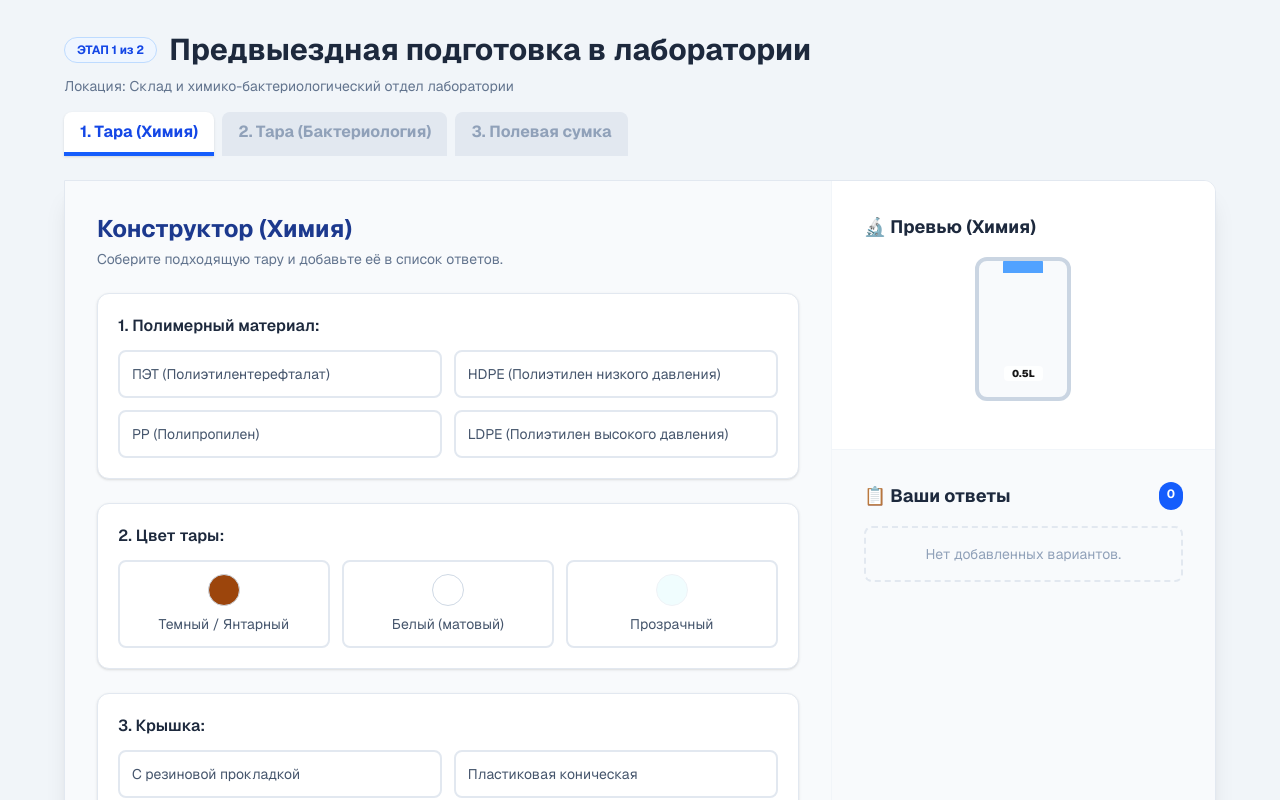
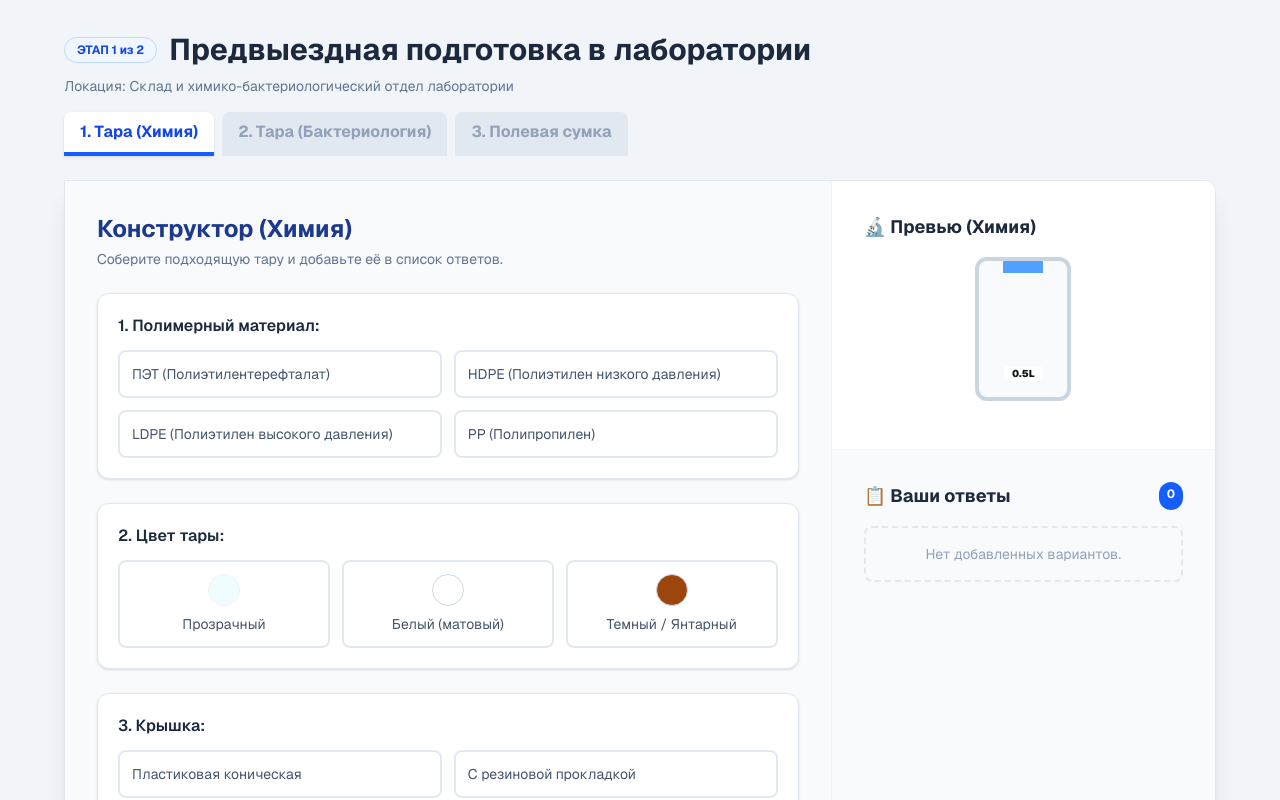
Before and after one commit to Makedonsky303/water-sampling, a Next.js app: page / in a window 1280 px wide. Shown: the top 800 px of the page. Built offline with nearby package versions, Linux system fonts and the light colour scheme.

Commit message:
Page switch v1

```diff
--- a/app/page.jsx
+++ b/app/page.jsx
@@ -10,6 +10,7 @@ import Report from '../steps/Report';
 
 export default function Home() {
   const [currentStep, setCurrentStep] = useState(1);
+  const [showConfirm, setShowConfirm] = useState(false);
 
   const [logs, setLogs] = useState({
     chemResults: [], chemScore: 0, chemFound1: false, chemFound2: false,
@@ -17,6 +18,10 @@ export default function Home() {
     kitResults: [], kitErrors: [], kitScore: 0,
     prepErrors: [], prepScorePenalty: 0, gogglesEquipped: false, glovesEquipped: null
   });
+
+  const updateLogs = (newData) => {
+    setLogs((prev) => ({ ...prev, ...newData }));
+  };
 
   const handleChemComplete = (chemData) => {
     setLogs((prev) => ({ ...prev, ...chemData }));
@@ -48,14 +53,27 @@ export default function Home() {
     setCurrentStep(1);
   };
 
+
+
   return (
     <div className="min-h-screen bg-slate-100 p-8 flex flex-col items-center font-sans">
-      <Header currentStep={currentStep} />
 
-      {currentStep === 1 && <Step1_ChemTare onComplete={handleChemComplete} />}
-      {currentStep === 2 && <Step2_BioTare onComplete={handleBioComplete} />}
-      {currentStep === 3 && <Step3_FieldKit onComplete={handleKitComplete} />}
-      {currentStep === 4 && <Step1_SitePrep logs={logs} onComplete={handlePrepComplete} />}
+      <Header currentStep={currentStep}
+        onStepClick={(step) => {
+          // Если мы на 3-м шаге и переходим дальше, вызываем модалку, иначе просто переключаем
+          if (currentStep === 3 && step === 4) {
+            setShowConfirm(true);
+          } else if (step < 4) {
+            setCurrentStep(step);
+          }
+        }}
+      />
+
+
+      {currentStep === 1 && <Step1_ChemTare savedData={logs} onUpdate={(d) => updateLogs(d)} onComplete={(d) => {updateLogs(d); setCurrentStep(2)}} />}
+      {currentStep === 2 && <Step2_BioTare savedData={logs} onUpdate={(d) => updateLogs(d)} onComplete={(d) => {updateLogs(d); setCurrentStep(3)}} />}
+      {currentStep === 3 && <Step3_FieldKit savedData={logs} onUpdate={(d) => updateLogs(d)} onComplete={(d) => {updateLogs(d); setCurrentStep(4)}} />}
+      {currentStep === 4 && <Step1_SitePrep logs={logs} savedData={logs} onComplete={(d) => {updateLogs(d); setCurrentStep(5)}} />}
       {currentStep === 5 && <Report logs={logs} onReset={handleReset} />}
     </div>
   );
--- a/steps/Stage1/Step1_ChemTare.jsx
+++ b/steps/Stage1/Step1_ChemTare.jsx
@@ -1,29 +1,16 @@
-// steps/Stage1/Step1_ChemTare.jsx
 'use client';
-import React, { useState, useEffect } from 'react';
+import React, { useState } from 'react';
 import { CHEM_MATERIALS, CHEM_COLORS, CHEM_CAPS } from '../../data/constants';
 
-// Функция для перемешивания элементов
-const shuffleArray = (array) => [...array].sort(() => Math.random() - 0.5);
-
-export default function Step1_ChemTare({ onComplete }) {
-  // Перемешиваем массивы только один раз при загрузке экрана
-  const [shuffledMaterials, setShuffledMaterials] = useState(CHEM_MATERIALS);
-  const [shuffledColors, setShuffledColors] = useState(CHEM_COLORS);
-  const [shuffledCaps, setShuffledCaps] = useState(CHEM_CAPS);
+export default function Step1_ChemTare({ savedData, onComplete }) {
+  // Инициализируем корзину данными из savedData, чтобы она не пропадала при переключении шагов
+  const [chemCart, setChemCart] = useState(savedData.chemResults || []);
 
   const [chemMat, setChemMat] = useState(null);
   const [chemCol, setChemCol] = useState(null);
   const [chemCap, setChemCap] = useState(null);
   const [chemVol, setChemVol] = useState(0.5);
-  const [chemCart, setChemCart] = useState([]);
   const [validationWarning, setValidationWarning] = useState("");
-
-  useEffect(() => {
-    setShuffledMaterials(shuffleArray(CHEM_MATERIALS));
-    setShuffledColors(shuffleArray(CHEM_COLORS));
-    setShuffledCaps(shuffleArray(CHEM_CAPS));
-  }, []);
 
   const handleAddChem = () => {
     if (!chemMat || !chemCol || !chemCap) {
@@ -31,6 +18,7 @@ export default function Step1_ChemTare({ onComplete }) {
       return;
     }
     setValidationWarning("");
+
     setChemCart([...chemCart, {
       mat: CHEM_MATERIALS.find(m => m.id === chemMat),
       col: CHEM_COLORS.find(c => c.id === chemCol),
@@ -70,7 +58,7 @@ export default function Step1_ChemTare({ onComplete }) {
     score -= (results.filter(r => !r.isPerfect).length * 15);
 
     onComplete({
-      chemResults: results,
+      chemResults: chemCart,
       chemScore: Math.max(0, score),
       chemFound1: f1,
       chemFound2: f2
@@ -93,7 +81,7 @@ export default function Step1_ChemTare({ onComplete }) {
         <div className="bg-white p-5 rounded-xl border border-slate-200 shadow-sm">
           <span className="font-semibold text-slate-800 mb-3 block">1. Полимерный материал:</span>
           <div className="grid grid-cols-2 gap-3">
-            {shuffledMaterials.map(m => (
+            {CHEM_MATERIALS.map(m => (
               <button key={m.id} onClick={() => {setChemMat(m.id); setValidationWarning("");}}
                 className={`p-3 text-sm rounded-lg border-2 text-left ${chemMat === m.id ? 'bg-blue-50 border-blue-500 text-blue-900 font-bold' : 'border-slate-200 text-slate-600 hover:border-blue-300'}`}
               >{m.name}</button>
@@ -104,7 +92,7 @@ export default function Step1_ChemTare({ onComplete }) {
         <div className="bg-white p-5 rounded-xl border border-slate-200 shadow-sm">
           <span className="font-semibold text-slate-800 mb-3 block">2. Цвет тары:</span>
           <div className="grid grid-cols-3 gap-3">
-            {shuffledColors.map(c => (
+            {CHEM_COLORS.map(c => (
               <button key={c.id} onClick={() => {setChemCol(c.id); setValidationWarning("");}}
                 className={`p-3 text-sm rounded-lg border-2 text-center flex flex-col items-center ${chemCol === c.id ? 'bg-blue-50 border-blue-500 font-bold text-blue-900' : 'border-slate-200 text-slate-600'}`}
               ><div className={`w-8 h-8 rounded-full border border-slate-300 mb-2 ${c.visual}`}></div>{c.name}</button>
@@ -115,7 +103,7 @@ export default function Step1_ChemTare({ onComplete }) {
         <div className="bg-white p-5 rounded-xl border border-slate-200 shadow-sm">
           <span className="font-semibold text-slate-800 mb-3 block">3. Крышка:</span>
           <div className="flex gap-3">
-            {shuffledCaps.map(c => (
+            {CHEM_CAPS.map(c => (
               <button key={c.id} onClick={() => {setChemCap(c.id); setValidationWarning("");}}
                 className={`flex-1 p-3 text-sm rounded-lg border-2 text-left ${chemCap === c.id ? 'bg-blue-50 border-blue-500 font-bold text-blue-900' : 'border-slate-200 text-slate-600'}`}
               >{c.name}</button>
--- a/steps/Stage1/Step2_BioTare.jsx
+++ b/steps/Stage1/Step2_BioTare.jsx
@@ -6,7 +6,7 @@ import { BIO_MATERIALS, BIO_CAPS, BIO_ADDITIVES } from '../../data/constants';
 // Функция для перемешивания элементов
 const shuffleArray = (array) => [...array].sort(() => Math.random() - 0.5);
 
-export default function Step2_BioTare({ onComplete }) {
+export default function Step2_BioTare({savedData, onComplete }) {
   // Перемешиваем массивы только один раз при загрузке экрана
   const [shuffledMaterials, setShuffledMaterials] = useState(BIO_MATERIALS);
   const [shuffledCaps, setShuffledCaps] = useState(BIO_CAPS);
@@ -16,8 +16,8 @@ export default function Step2_BioTare({ onComplete }) {
   const [bioCap, setBioCap] = useState(null);
   const [bioAdd, setBioAdd] = useState(null);
   const [bioVol, setBioVol] = useState(0.1);
-  const [bioCart, setBioCart] = useState([]);
   const [validationWarning, setValidationWarning] = useState("");
+  const [bioCart, setBioCart] = useState(savedData.bioResults || []);
 
   useEffect(() => {
     setShuffledMaterials(shuffleArray(BIO_MATERIALS));
@@ -70,7 +70,7 @@ export default function Step2_BioTare({ onComplete }) {
     score -= (results.filter(r => !r.isPerfect).length * 15);
 
     onComplete({
-      bioResults: results,
+      bioResults: bioCart,
       bioScore: Math.max(0, score),
       bioFound1: f1,
       bioFound2: f2
--- a/steps/Stage1/Step3_FieldKit.jsx
+++ b/steps/Stage1/Step3_FieldKit.jsx
@@ -6,9 +6,9 @@ import { CABINET_ITEMS, FREEZER_ITEMS } from '../../data/constants';
 // Объединяем все предметы склада в единую поисковую базу
 const SEARCH_DATABASE = [...CABINET_ITEMS, ...FREEZER_ITEMS];
 
-export default function Step3_FieldKit({ onComplete }) {
+export default function Step3_FieldKit({savedData, onComplete }) {
   const [searchQuery, setSearchQuery] = useState("");
-  const [packedItems, setPackedItems] = useState([]);
+  const [packedItems, setPackedItems] = useState(savedData.kitResults || []);
   const [inspectedItem, setInspectedItem] = useState(null);
   const [validationWarning, setValidationWarning] = useState("");
 
@@ -108,7 +108,7 @@ export default function Step3_FieldKit({ onComplete }) {
     });
 
     onComplete({
-        kitResults: packedItems.map(i => ({ id: i.id, name: i.name, isPerfect: i.isCorrect, err: i.error })),
+        kitResults: packedItems,
         kitErrors: errors,
         kitScore: Math.max(0, score)
     });
```
Also changed, not shown: components/Header.jsx (+11 -6 lines).
